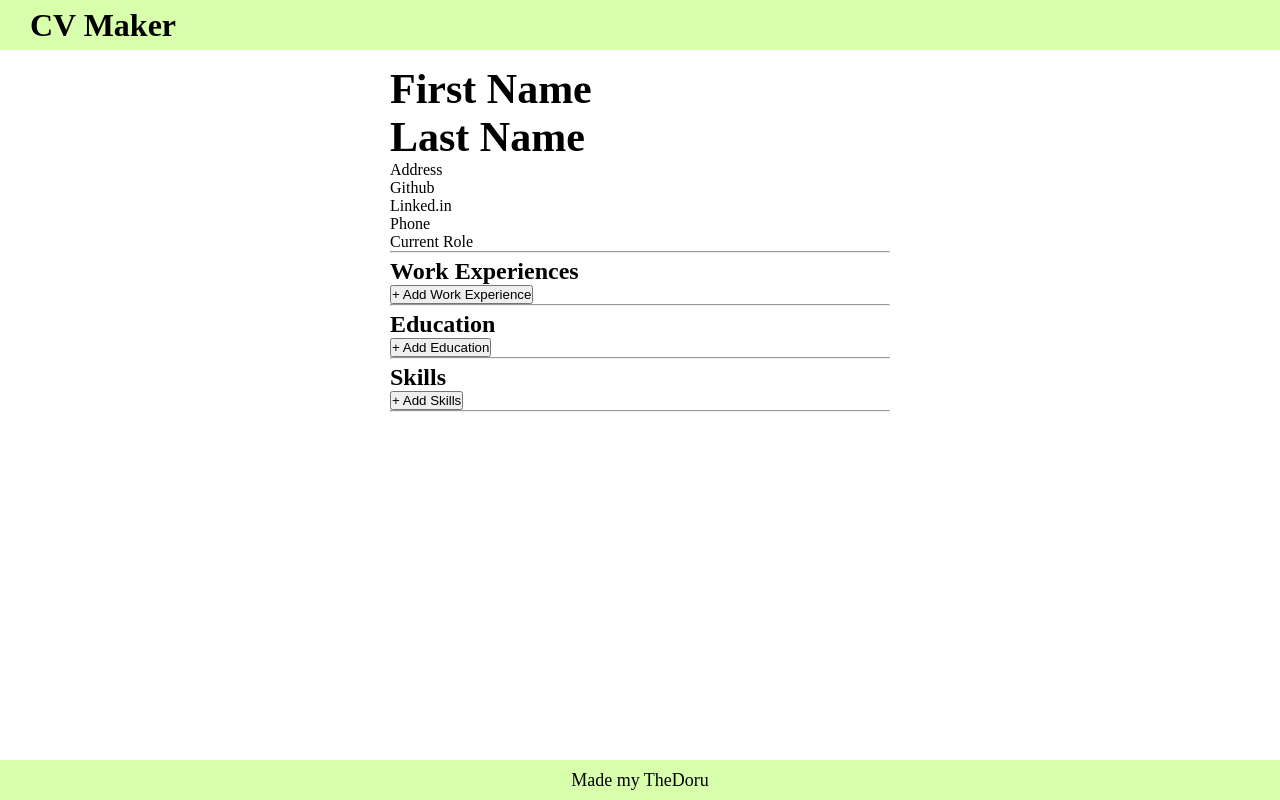
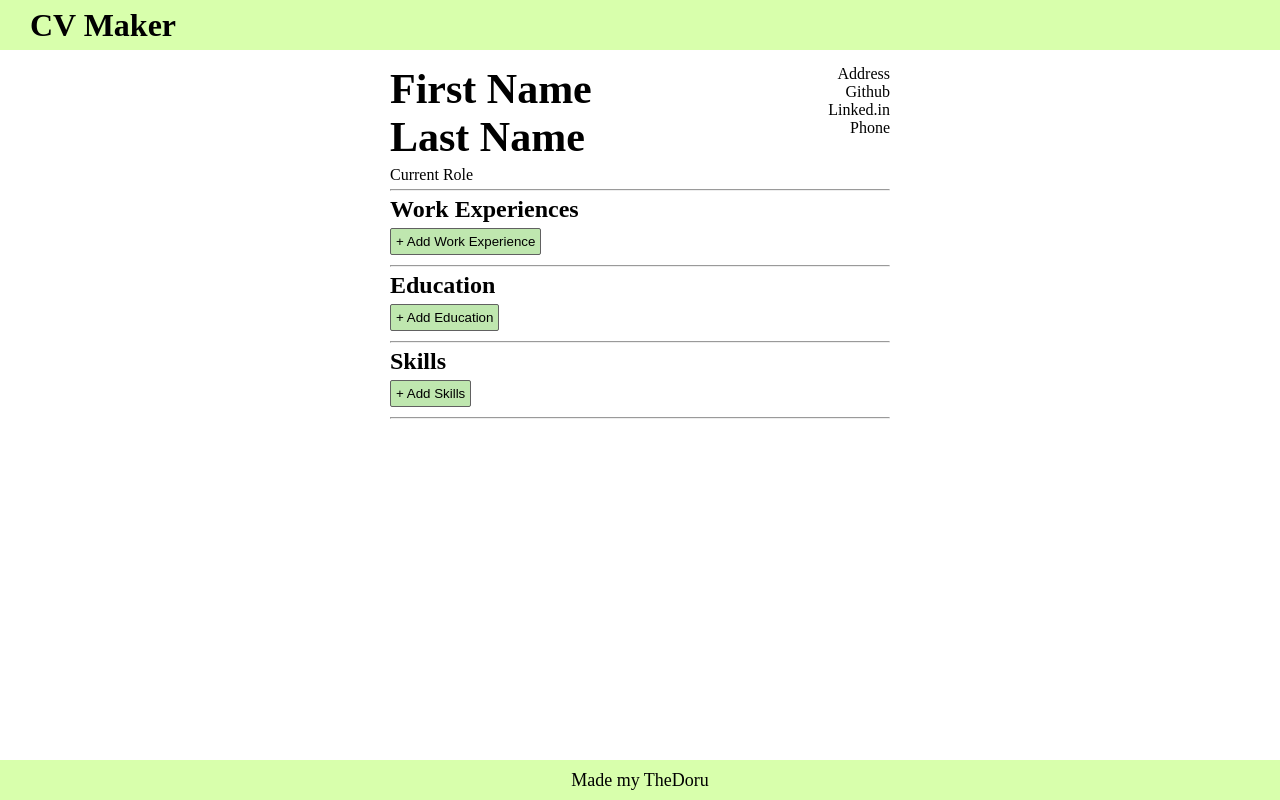
Before and after one commit to TheDoru292/cv-maker, a React (Create React App) app: page / in a window 1280 px wide. Built offline with nearby package versions, Linux system fonts and the light colour scheme.

Commit message:
Added more styling

```diff
--- a/src/styles/content.css
+++ b/src/styles/content.css
@@ -9,10 +9,51 @@
     width: 500px;
 }
 
-.cv-title {
-    padding-top: 5px;
+.cv-header {
+    display: grid;
+    grid-template-columns: .8fr .2fr;
+    grid-template-rows: .8fr .2fr;
+    grid-template-areas: "name meta"
+                         "role role";
+}
+
+.cv-header-name {
+    grid-area: name;
 }
 
 .cv-header-name h1 {
     font-size: 42px;
 }
+
+.cv-header-name h1:last-child,
+.cv-header-role-text {
+    padding-bottom: 5px;
+}
+
+.cv-header-meta {
+    grid-area: meta;
+    text-align: end;
+}
+
+.cv-header-role {
+    grid-area: role;
+}
+
+.cv-title {
+    padding-top: 5px;
+}
+
+.work-button,
+.education-button,
+.skills-button {
+    margin-top: 5px;
+    margin-bottom: 10px;
+}
+
+button {
+    cursor: pointer;
+    padding: 5px;
+    background-color: rgb(191, 231, 175);
+    border: .2px solid rgb(97, 97, 97);
+    border-radius: 2px;
+}
```
